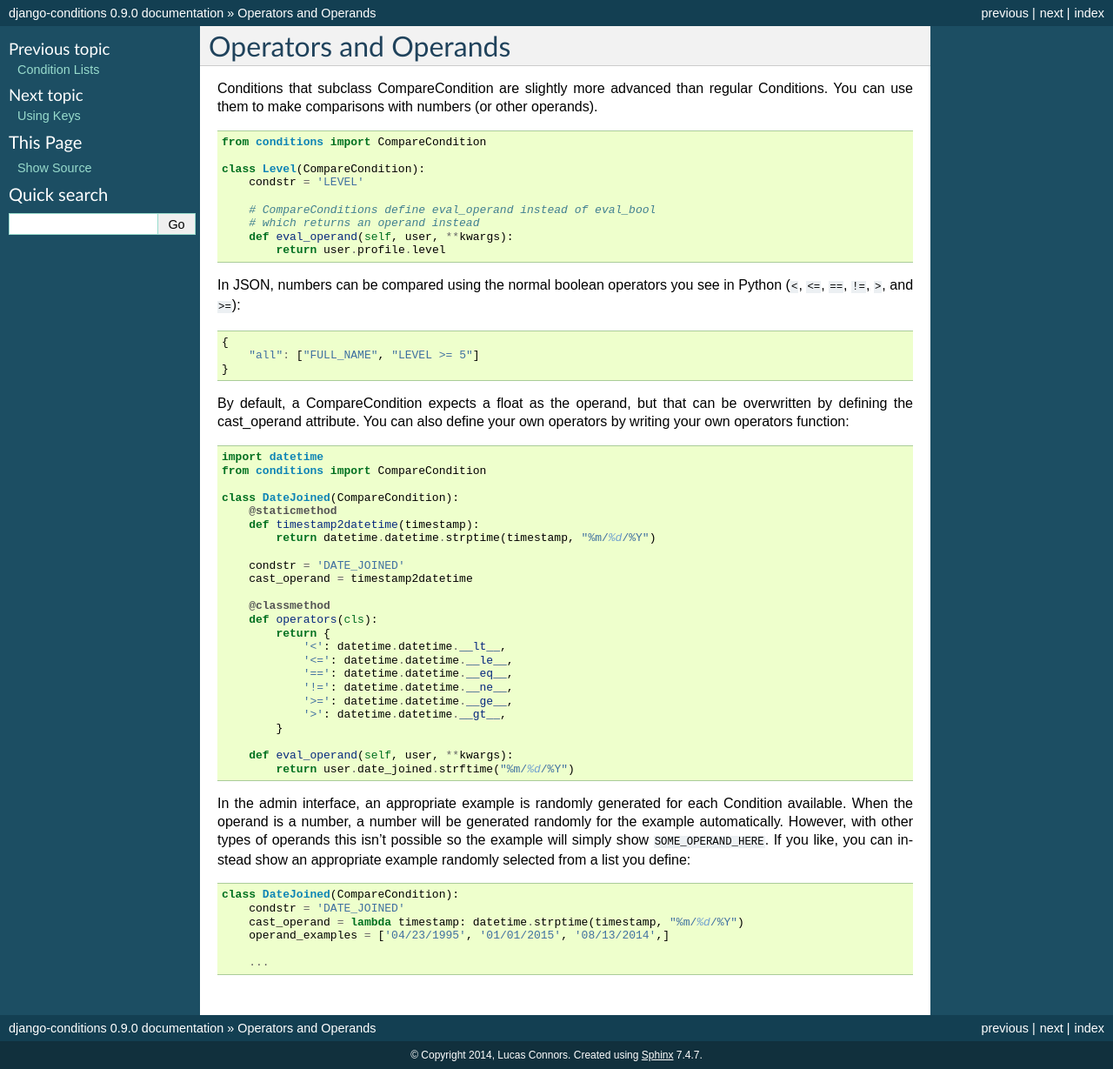
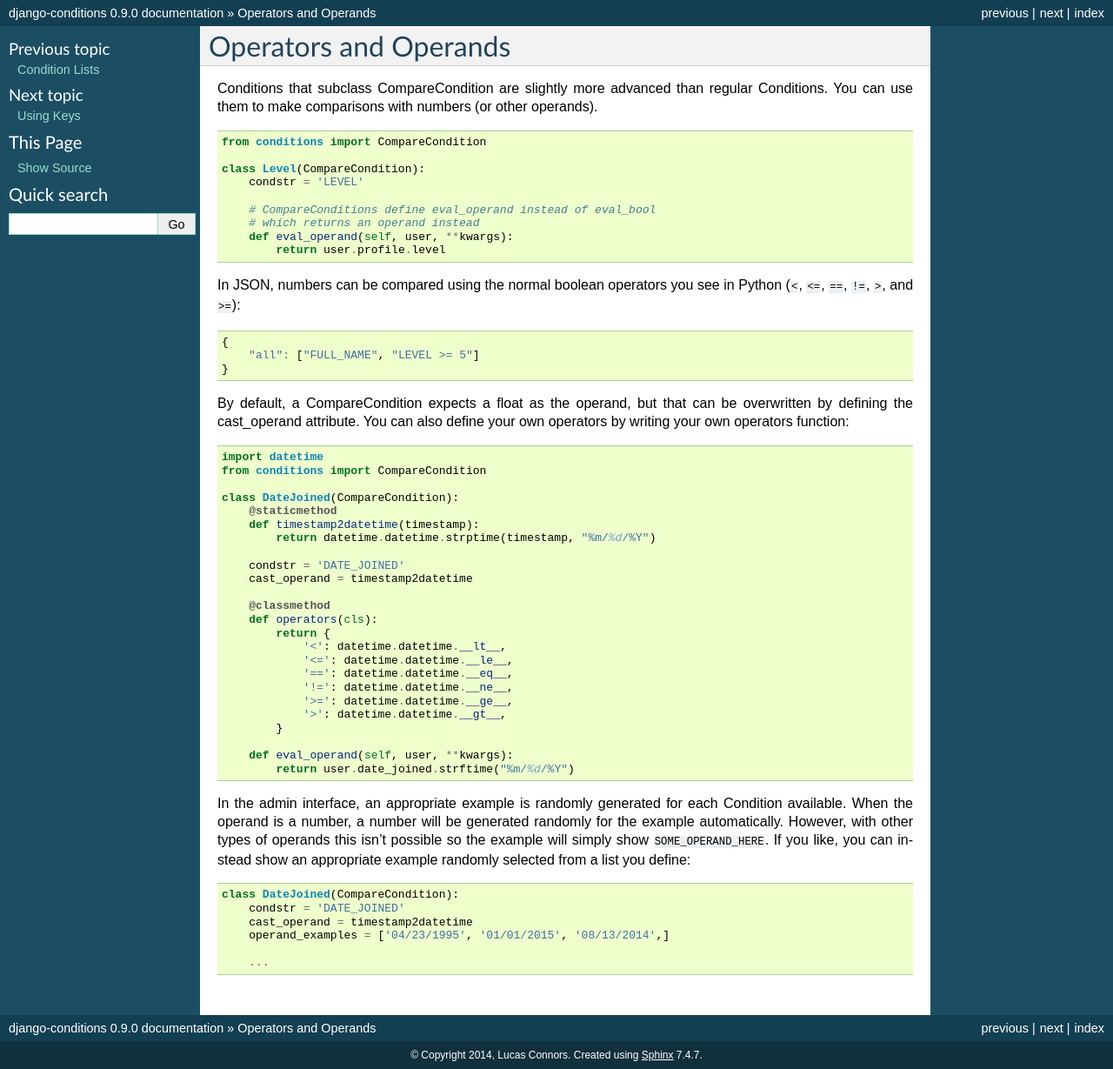
Before and after one commit to RevolutionTech/django-conditions, a Sphinx documentation site: the page built from docs/operators.rst, in a window 1280 px wide. Shown: the whole page at 87% size. Built offline with Sphinx 7.4.7, drawn with Linux system fonts in a browser that asks for light colours.

Commit message:
Corrected DateJoined example in documentation

```diff
--- a/docs/operators.rst
+++ b/docs/operators.rst
@@ -58,7 +58,7 @@ In the admin interface, an appropriate example is randomly generated for each Co
 
     class DateJoined(CompareCondition):
         condstr = 'DATE_JOINED'
-        cast_operand = lambda timestamp: datetime.strptime(timestamp, "%m/%d/%Y")
+        cast_operand = timestamp2datetime
         operand_examples = ['04/23/1995', '01/01/2015', '08/13/2014',]
 
         ...
```
